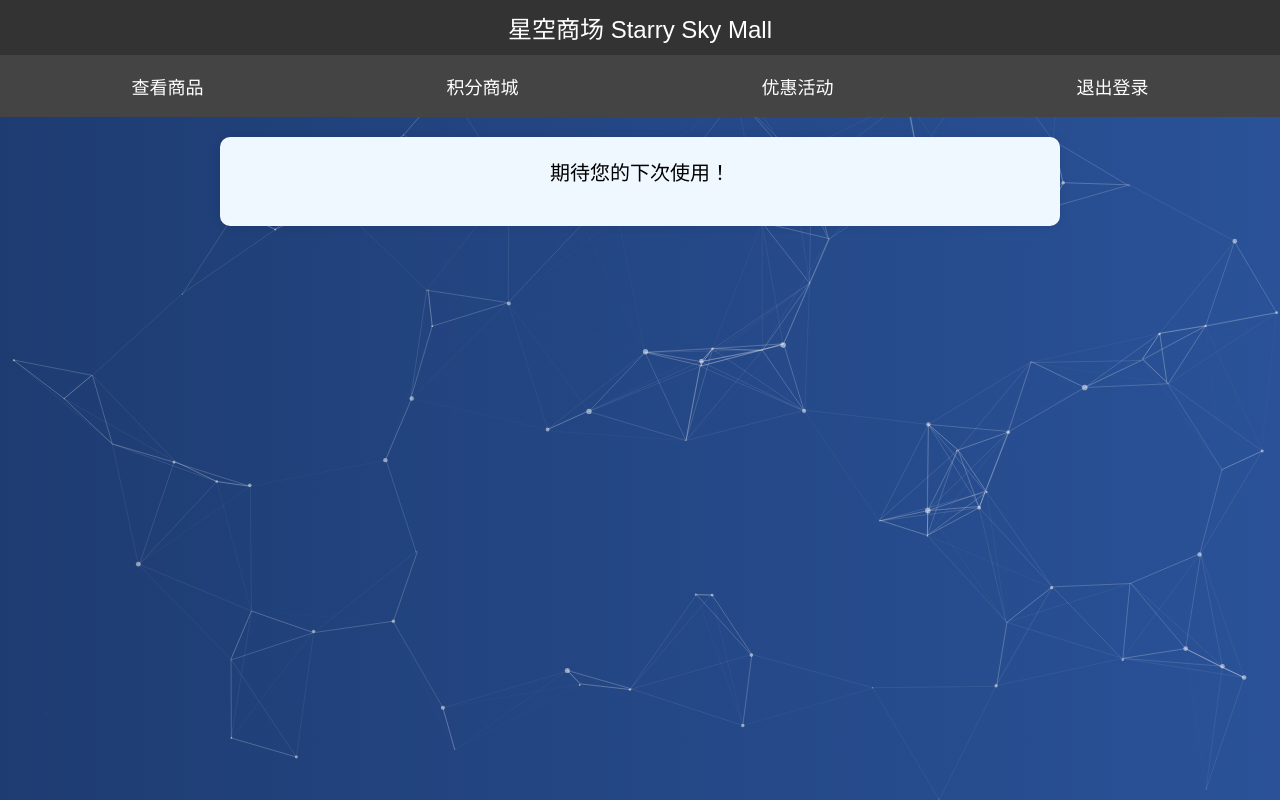
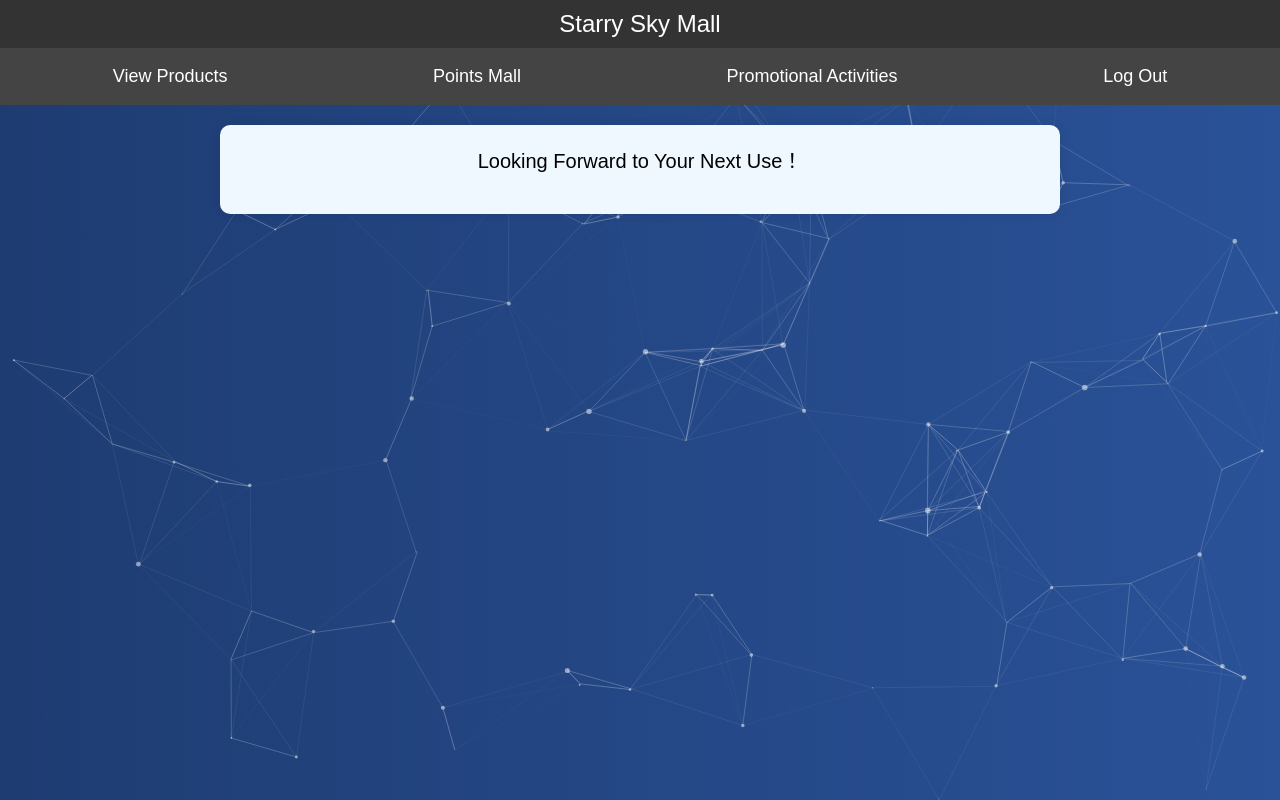
Before and after one commit to ShoppingFaceRecognition/Hainan, a Django app: page /logout/ in a window 1280 px wide. Run offline with Django 4.2, Linux system fonts and the light colour scheme; parts of the project's set-up code (start-up, migrations or seed data) failed here and were passed over.

Commit message:
Update logout.html

```diff
--- a/templates/items-robots/logout.html
+++ b/templates/items-robots/logout.html
@@ -98,17 +98,17 @@
 <body>
 <script src="../../static/js/background.js"></script>
 <div class="header">
-    星空商场 Starry Sky Mall
+     Starry Sky Mall
 </div>
 <div class="navbar">
-    <a href="/Commodity">查看商品</a>
-    <a href="/jf_Commodity">积分商城</a>
-    <a href="/discount">优惠活动</a>
-    <a href="javascript:void(0);" onclick="showLogoutConfirmation()">退出登录</a>
+    <a href="/Commodity">View Products</a>
+    <a href="/jf_Commodity">Points Mall</a>
+    <a href="/discount">Promotional Activities</a>
+    <a href="javascript:void(0);" onclick="showLogoutConfirmation()">Log Out</a>
 </div>
 <div class="container" id="logout-end" >
     <div class="message">
-        期待您的下次使用！
+        Looking Forward to Your Next Use！
     </div>
 </div>
 </div>
```
